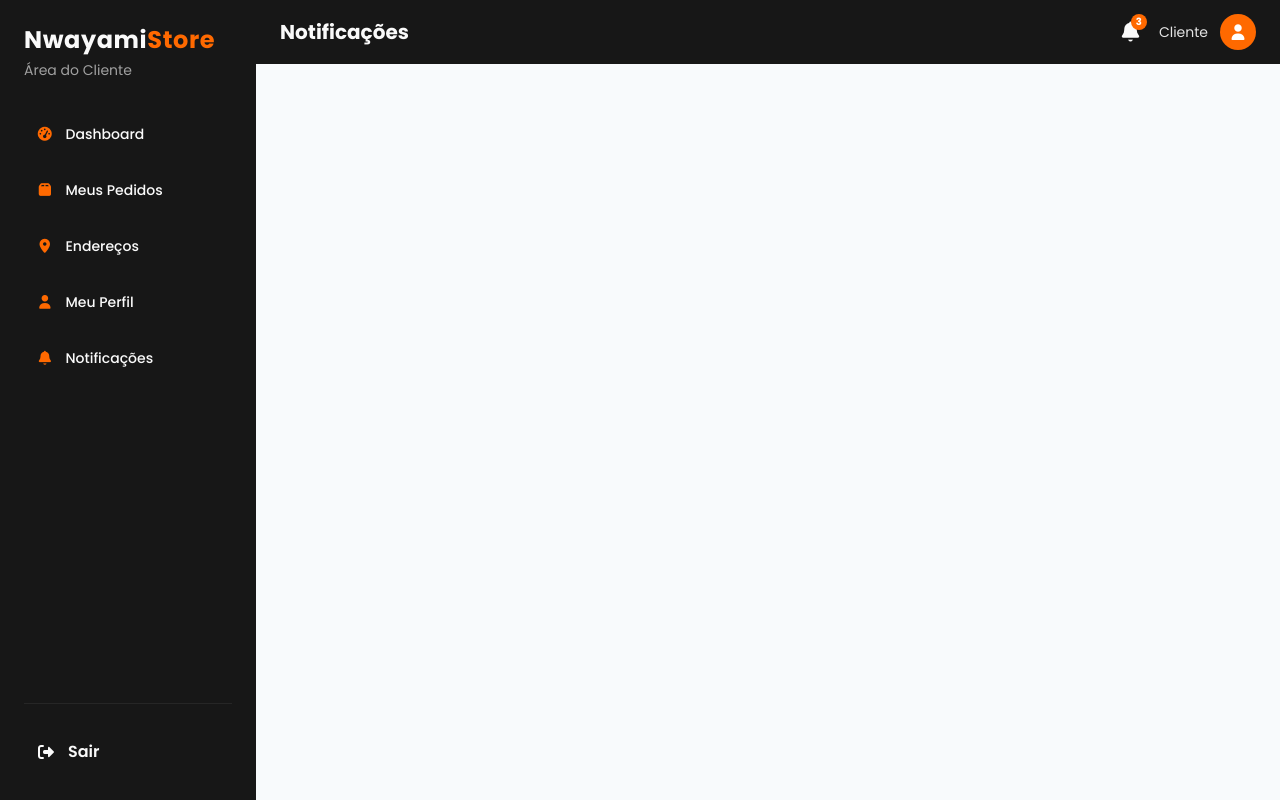
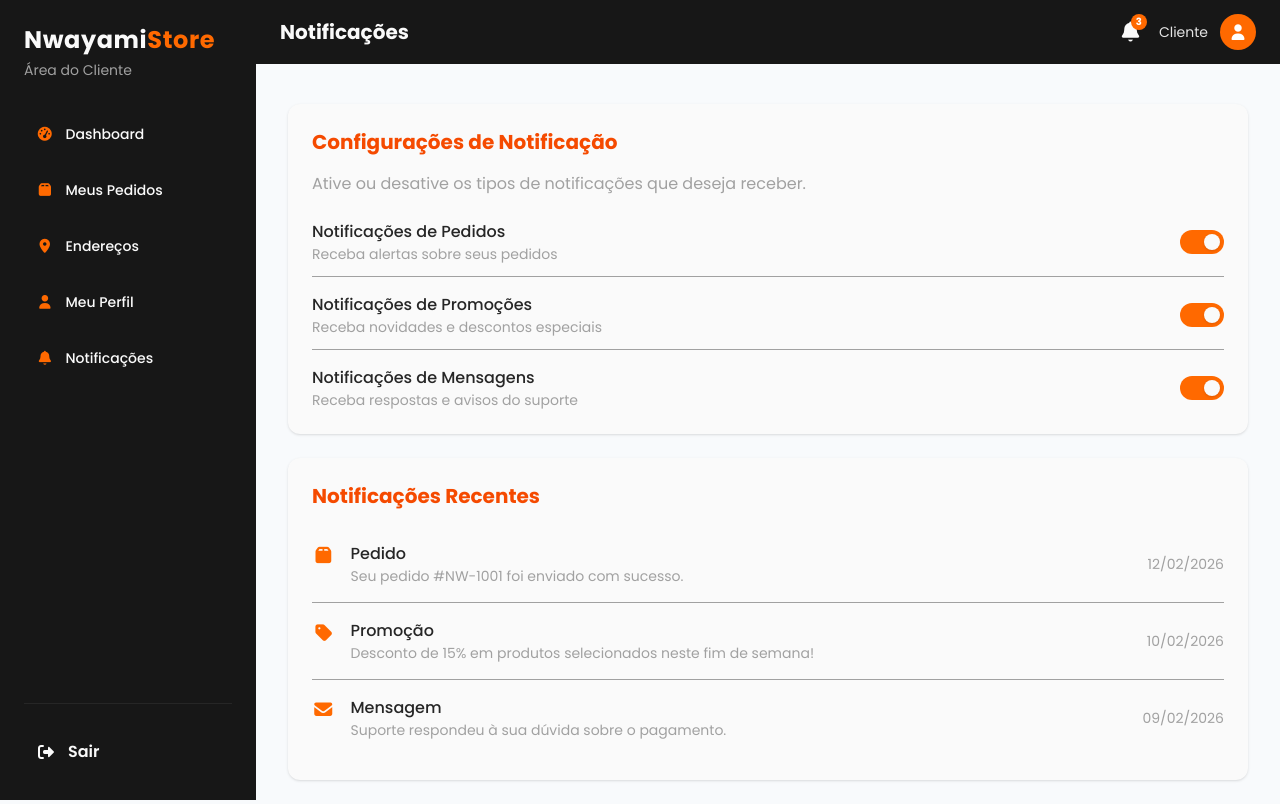
Before and after one commit to nsimba-afonso-nwayami/store-nwayami, a React (Vite) app: page /dashboard/cliente/notificacoes in a window 1280 px wide. Built offline with nearby package versions, Linux system fonts and the light colour scheme.

Commit message:
Página notificações do dashboard do cliente criado

```diff
--- a/src/pages/cliente/NotificacoesCliente.jsx
+++ b/src/pages/cliente/NotificacoesCliente.jsx
@@ -1,12 +1,172 @@
+import { useState } from "react";
 import ClienteLayout from "./components/ClienteLayout";
-import { Link } from "react-router-dom";
 
-export default function Notificacoes() {
+export default function NotificacoesCliente() {
+  // Estados dos switches
+  const [pedidos, setPedidos] = useState(true);
+  const [promocoes, setPromocoes] = useState(true);
+  const [mensagens, setMensagens] = useState(true);
+
+  // Notificações dummy
+  const notificacoes = [
+    {
+      id: 1,
+      tipo: "Pedido",
+      descricao: "Seu pedido #NW-1001 foi enviado com sucesso.",
+      data: "12/02/2026",
+      icone: "fas fa-box",
+      cor: "text-orange-500",
+    },
+    {
+      id: 2,
+      tipo: "Promoção",
+      descricao:
+        "Desconto de 15% em produtos selecionados neste fim de semana!",
+      data: "10/02/2026",
+      icone: "fas fa-tag",
+      cor: "text-orange-500",
+    },
+    {
+      id: 3,
+      tipo: "Mensagem",
+      descricao: "Suporte respondeu à sua dúvida sobre o pagamento.",
+      data: "09/02/2026",
+      icone: "fas fa-envelope",
+      cor: "text-orange-500",
+    },
+  ];
+
   return (
     <>
-      <title>Meu Perfil | Dashboard Cliente</title>
+      <title>Notificações | Wayami Store</title>
 
-      <ClienteLayout title="Notificações"></ClienteLayout>
+      <ClienteLayout title="Notificações">
+        {/* CONFIGURAÇÕES DE NOTIFICAÇÃO */}
+        <div className="bg-neutral-50 p-6 rounded-xl shadow-sm mb-6">
+          <h2 className="text-xl font-bold text-orange-600 mb-4">
+            Configurações de Notificação
+          </h2>
+          <p className="text-neutral-400 mb-6">
+            Ative ou desative os tipos de notificações que deseja receber.
+          </p>
+
+          <div className="grid gap-4">
+            {/* Pedidos */}
+            <div className="flex justify-between items-center border-b border-neutral-400 pb-3">
+              <div>
+                <p className="font-medium text-neutral-800">
+                  Notificações de Pedidos
+                </p>
+                <p className="text-sm text-neutral-400">
+                  Receba alertas sobre seus pedidos
+                </p>
+              </div>
+              <label className="relative inline-flex items-center cursor-pointer">
+                <input
+                  type="checkbox"
+                  className="sr-only"
+                  checked={pedidos}
+                  onChange={() => setPedidos(!pedidos)}
+                />
+                <div
+                  className={`w-11 h-6 rounded-full transition-colors ${
+                    pedidos ? "bg-orange-500" : "bg-neutral-400"
+                  }`}
+                ></div>
+                <div
+                  className={`absolute left-1 top-1 w-4 h-4 bg-neutral-50 rounded-full shadow transform transition-transform ${
+                    pedidos ? "translate-x-5" : "translate-x-0"
+                  }`}
+                ></div>
+              </label>
+            </div>
+
+            {/* Promoções */}
+            <div className="flex justify-between items-center border-b border-neutral-400 pb-3">
+              <div>
+                <p className="font-medium text-neutral-800">
+                  Notificações de Promoções
+                </p>
+                <p className="text-sm text-neutral-400">
+                  Receba novidades e descontos especiais
+                </p>
+              </div>
+              <label className="relative inline-flex items-center cursor-pointer">
+                <input
+                  type="checkbox"
+                  className="sr-only"
+                  checked={promocoes}
+                  onChange={() => setPromocoes(!promocoes)}
+                />
+                <div
+                  className={`w-11 h-6 rounded-full transition-colors ${
+                    promocoes ? "bg-orange-500" : "bg-neutral-400"
+                  }`}
+                ></div>
+                <div
+                  className={`absolute left-1 top-1 w-4 h-4 bg-neutral-50 rounded-full shadow transform transition-transform ${
+                    promocoes ? "translate-x-5" : "translate-x-0"
+                  }`}
+                ></div>
+              </label>
+            </div>
+
+            {/* Mensagens */}
+            <div className="flex justify-between items-center">
+              <div>
+                <p className="font-medium text-neutral-800">
+                  Notificações de Mensagens
+                </p>
+                <p className="text-sm text-neutral-400">
+                  Receba respostas e avisos do suporte
+                </p>
+              </div>
+              <label className="relative inline-flex items-center cursor-pointer">
+                <input
+                  type="checkbox"
+                  className="sr-only"
+                  checked={mensagens}
+                  onChange={() => setMensagens(!mensagens)}
+                />
+                <div
+                  className={`w-11 h-6 rounded-full transition-colors ${
+                    mensagens ? "bg-orange-500" : "bg-neutral-400"
+                  }`}
+                ></div>
+                <div
+                  className={`absolute left-1 top-1 w-4 h-4 bg-neutral-50 rounded-full shadow transform transition-transform ${
+                    mensagens ? "translate-x-5" : "translate-x-0"
+                  }`}
+                ></div>
+              </label>
+            </div>
+          </div>
+        </div>
+
+        {/* LISTA DE NOTIFICAÇÕES */}
+        <div className="bg-neutral-50 p-6 rounded-xl shadow-sm">
+          <h2 className="text-xl font-bold text-orange-600 mb-4">
+            Notificações Recentes
+          </h2>
+          <ul className="divide-y divide-neutral-400">
+            {notificacoes.map((noti) => (
+              <li
+                key={noti.id}
+                className="flex justify-between items-center py-4"
+              >
+                <div className="flex gap-4 items-start">
+                  <i className={`${noti.icone} ${noti.cor} text-lg mt-1`}></i>
+                  <div>
+                    <p className="font-medium text-neutral-800">{noti.tipo}</p>
+                    <p className="text-sm text-neutral-400">{noti.descricao}</p>
+                  </div>
+                </div>
+                <span className="text-sm text-neutral-400">{noti.data}</span>
+              </li>
+            ))}
+          </ul>
+        </div>
+      </ClienteLayout>
     </>
   );
 }
```
